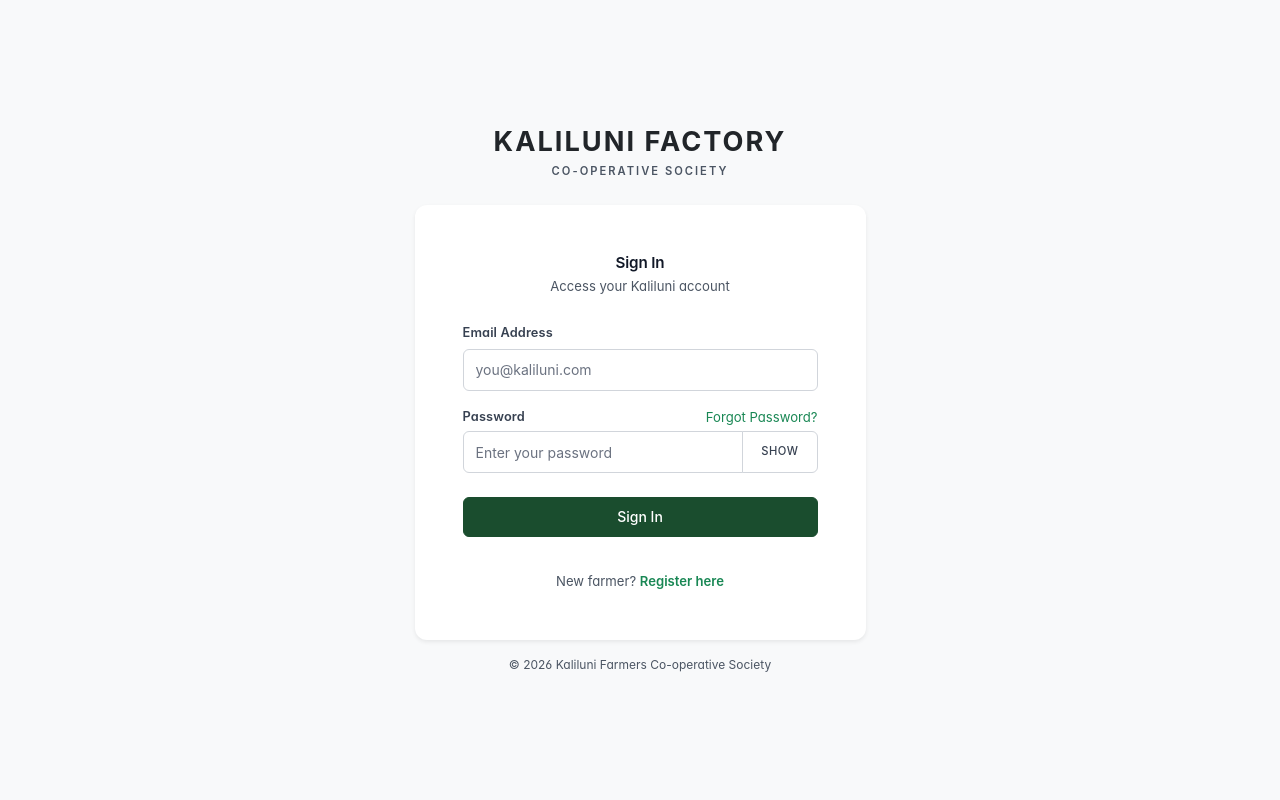
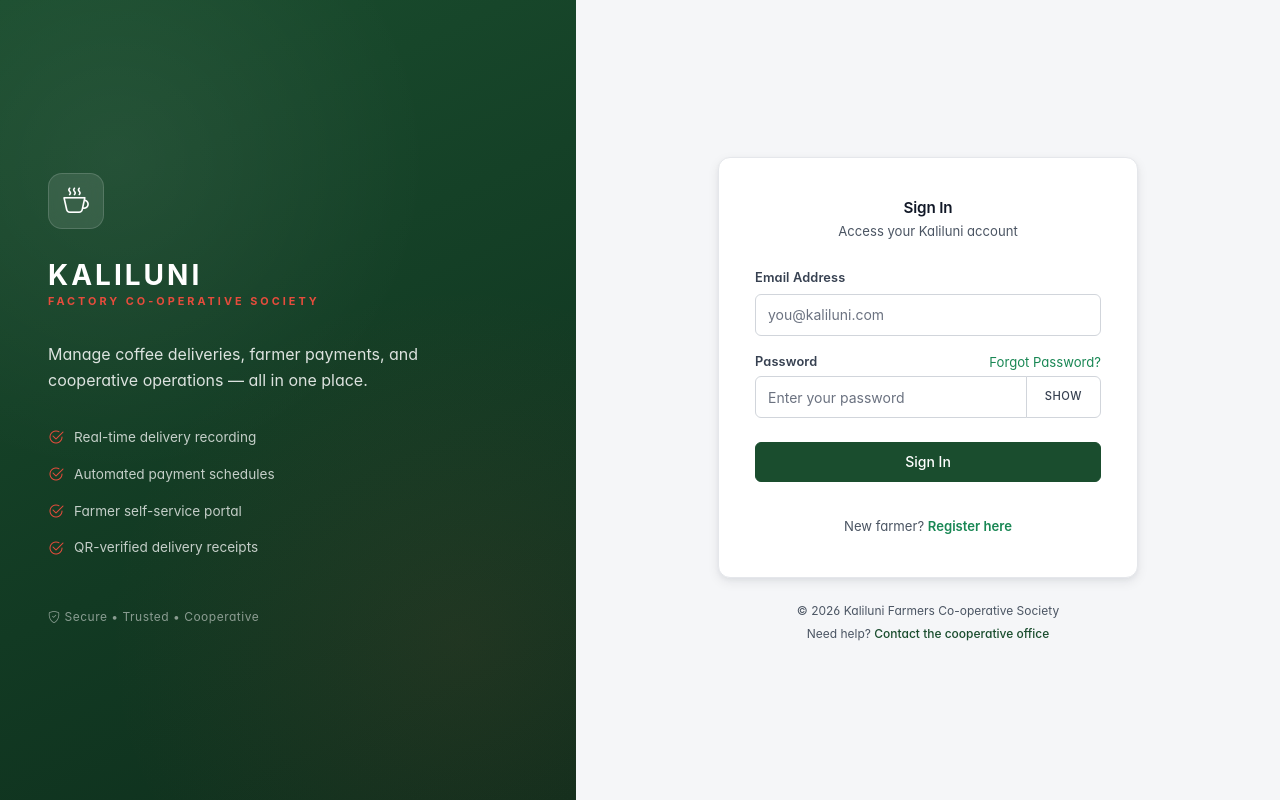
Before and after one commit to FaithMwanae/coffee-farmers-delivery-system, a React app in the folder frontend/: page /login in a window 1280 px wide. Built offline with nearby package versions, Linux system fonts and the light colour scheme; no server answers; the HTML template or start-up script is replaced by a standard one.

Commit message:
Redesign auth layout: split-panel brand identity

```diff
--- a/frontend/src/index.css
+++ b/frontend/src/index.css
@@ -988,3 +988,192 @@ textarea:focus-visible,
     margin: 5mm;
   }
 }
+/* ============================================
+   19. AUTH LAYOUT (Login, Register, Forgot, Reset)
+   ============================================ */
+.auth-shell {
+  display: grid;
+  grid-template-columns: minmax(0, 45%) minmax(0, 55%);
+  min-height: 100vh;
+  background: var(--kl-bg);
+}
+
+/* ---------- Brand panel (left) ---------- */
+.auth-brand {
+  position: relative;
+  background: linear-gradient(155deg, #1a4d2e 0%, #123a23 60%, #0e2e1c 100%);
+  color: #fff;
+  padding: 48px;
+  display: flex;
+  align-items: center;
+  overflow: hidden;
+}
+
+.auth-brand-inner {
+  position: relative;
+  z-index: 2;
+  max-width: 420px;
+  width: 100%;
+}
+
+.auth-brand-mark {
+  width: 56px;
+  height: 56px;
+  border-radius: 14px;
+  background: rgba(255, 255, 255, 0.1);
+  border: 1px solid rgba(255, 255, 255, 0.15);
+  display: flex;
+  align-items: center;
+  justify-content: center;
+  font-size: 1.6rem;
+  color: #fff;
+  margin-bottom: 32px;
+  backdrop-filter: blur(8px);
+}
+
+.auth-brand-title {
+  color: #fff;
+  font-size: 1.75rem;
+  font-weight: 700;
+  letter-spacing: 3px;
+  margin: 0 0 4px 0;
+  line-height: 1;
+}
+
+.auth-brand-subtitle {
+  color: var(--kl-accent-bright);
+  font-size: 0.68rem;
+  font-weight: 700;
+  letter-spacing: 3px;
+  text-transform: uppercase;
+  margin: 0 0 32px 0;
+}
+
+.auth-brand-tagline {
+  font-size: 1rem;
+  line-height: 1.6;
+  color: rgba(255, 255, 255, 0.85);
+  margin-bottom: 32px;
+  font-weight: 400;
+}
+
+.auth-brand-features {
+  list-style: none;
+  padding: 0;
+  margin: 0 0 48px 0;
+}
+
+.auth-brand-features li {
+  display: flex;
+  align-items: center;
+  gap: 10px;
+  font-size: 0.85rem;
+  color: rgba(255, 255, 255, 0.75);
+  margin-bottom: 12px;
+}
+
+.auth-brand-features li i {
+  color: var(--kl-accent-bright);
+  font-size: 1rem;
+  flex-shrink: 0;
+}
+
+.auth-brand-footer {
+  font-size: 0.75rem;
+  color: rgba(255, 255, 255, 0.5);
+  letter-spacing: 0.5px;
+}
+
+/* Decorative pattern */
+.auth-brand-pattern {
+  position: absolute;
+  inset: 0;
+  background-image:
+    radial-gradient(circle at 20% 20%, rgba(255, 255, 255, 0.06) 0%, transparent 40%),
+    radial-gradient(circle at 80% 80%, rgba(231, 76, 60, 0.08) 0%, transparent 45%);
+  pointer-events: none;
+}
+
+/* ---------- Form panel (right) ---------- */
+.auth-form-panel {
+  display: flex;
+  align-items: center;
+  justify-content: center;
+  padding: 40px 24px;
+  background: var(--kl-bg);
+  overflow-y: auto;
+}
+
+.auth-form-inner {
+  width: 100%;
+  max-width: 420px;
+}
+
+.auth-mobile-brand {
+  text-align: center;
+  margin-bottom: 24px;
+}
+.auth-mobile-brand h2 {
+  font-size: 1.25rem;
+  font-weight: 700;
+  letter-spacing: 2px;
+  color: var(--kl-primary);
+  margin: 0 0 2px 0;
+}
+.auth-mobile-brand p {
+  font-size: 0.65rem;
+  letter-spacing: 2px;
+  color: var(--kl-accent);
+  font-weight: 700;
+  margin: 0;
+}
+
+.auth-card {
+  background: #fff;
+  border: 1px solid var(--kl-border);
+  border-radius: var(--kl-radius-lg);
+  box-shadow: var(--kl-shadow-md);
+  padding: 40px 36px;
+}
+
+.auth-footer {
+  text-align: center;
+  margin-top: 24px;
+  font-size: 0.75rem;
+  color: var(--kl-muted);
+}
+.auth-footer a {
+  color: var(--kl-primary);
+  font-weight: 500;
+}
+.auth-footer a:hover {
+  color: var(--kl-primary-dark);
+  text-decoration: underline;
+}
+
+/* ---------- Responsive ---------- */
+@media (max-width: 991px) {
+  .auth-shell {
+    grid-template-columns: 1fr;
+  }
+  .auth-brand {
+    display: none;
+  }
+  .auth-form-panel {
+    padding: 32px 20px;
+    align-items: flex-start;
+  }
+  .auth-form-inner {
+    margin-top: 20px;
+  }
+}
+
+@media (max-width: 576px) {
+  .auth-card {
+    padding: 28px 22px;
+    border-radius: var(--kl-radius);
+  }
+  .auth-form-panel {
+    padding: 24px 16px;
+  }
+}
--- a/frontend/src/layouts/AuthLayout.jsx
+++ b/frontend/src/layouts/AuthLayout.jsx
@@ -2,44 +2,86 @@ import { Outlet } from 'react-router-dom';
 
 const AuthLayout = () => {
   return (
-    <div className="min-vh-100 d-flex align-items-center justify-content-center bg-light py-3 px-2">
-      <div className="container">
-        <div className="row justify-content-center">
-          <div className="col-12 col-sm-10 col-md-7 col-lg-5">
-            <div className="text-center mb-4">
-              <h1
-                className="fw-bold text-dark mb-1"
-                style={{
-                  fontSize: 'clamp(1.2rem, 4.5vw, 1.7rem)',
-                  letterSpacing: '2px',
-                }}
-              >
-                KALILUNI FACTORY
-              </h1>
-              <p
-                className="text-muted small mb-0"
-                style={{
-                  letterSpacing: '2px',
-                  fontSize: '0.7rem',
-                  fontWeight: 600,
-                }}
-              >
-                CO-OPERATIVE SOCIETY
-              </p>
-            </div>
+    <div className="auth-shell">
+      {/* ============================================
+          LEFT PANEL — Brand identity (desktop only)
+          ============================================ */}
+      <aside className="auth-brand" aria-hidden="true">
+        <div className="auth-brand-inner">
+          {/* Logo mark */}
+          <div className="auth-brand-mark">
+            <i className="bi bi-cup-hot"></i>
+          </div>
 
-            <div className="card shadow-sm border-0">
-              <div className="card-body p-3 p-sm-4 p-md-5">
-                <Outlet />
-              </div>
-            </div>
+          {/* Wordmark */}
+          <h1 className="auth-brand-title">KALILUNI</h1>
+          <p className="auth-brand-subtitle">FACTORY CO-OPERATIVE SOCIETY</p>
 
-            <div className="text-center mt-3 text-muted" style={{ fontSize: '0.75rem' }}>
-              &copy; 2026 Kaliluni Farmers Co-operative Society
-            </div>
+          {/* Value proposition */}
+          <p className="auth-brand-tagline">
+            Manage coffee deliveries, farmer payments, and cooperative
+            operations — all in one place.
+          </p>
+
+          {/* Feature bullets */}
+          <ul className="auth-brand-features">
+            <li>
+              <i className="bi bi-check2-circle"></i>
+              <span>Real-time delivery recording</span>
+            </li>
+            <li>
+              <i className="bi bi-check2-circle"></i>
+              <span>Automated payment schedules</span>
+            </li>
+            <li>
+              <i className="bi bi-check2-circle"></i>
+              <span>Farmer self-service portal</span>
+            </li>
+            <li>
+              <i className="bi bi-check2-circle"></i>
+              <span>QR-verified delivery receipts</span>
+            </li>
+          </ul>
+
+          {/* Footer */}
+          <div className="auth-brand-footer">
+            <i className="bi bi-shield-check me-1"></i>
+            Secure • Trusted • Cooperative
           </div>
         </div>
-      </div>
+
+        {/* Subtle background pattern */}
+        <div className="auth-brand-pattern"></div>
+      </aside>
+
+      {/* ============================================
+          RIGHT PANEL — Form area
+          ============================================ */}
+      <main id="main-content" tabIndex={-1} className="auth-form-panel">
+        <div className="auth-form-inner">
+          {/* Mobile brand header (shown only on small screens) */}
+          <div className="auth-mobile-brand d-lg-none">
+            <h2>KALILUNI FACTORY</h2>
+            <p>CO-OPERATIVE SOCIETY</p>
+          </div>
+
+          {/* Form card — renders Login, Register, Forgot, Reset */}
+          <div className="auth-card">
+            <Outlet />
+          </div>
+
+          {/* Footer */}
+          <footer className="auth-footer">
+            <p className="mb-1">
+              &copy; {new Date().getFullYear()} Kaliluni Farmers Co-operative Society
+            </p>
+            <p className="mb-0">
+              Need help?{' '}
+              <a href="mailto:support@kaliluni.co.ke">Contact the cooperative office</a>
+            </p>
+          </footer>
+        </div>
+      </main>
     </div>
   );
 };
```
